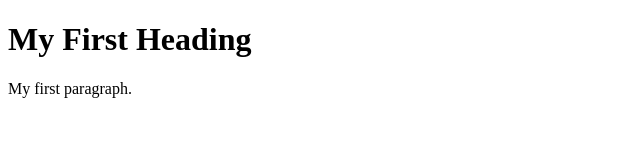
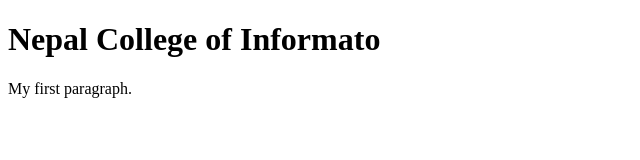
Before and after one commit to Resha321/demo, a plain HTML site: page index.html in a window 1280 px wide. Shown: the whole page, without its empty margins (0-640 px from the left). Drawn offline with Linux system fonts and the light colour scheme.

Commit message:
Update index.html
second commit

```diff
--- a/index.html
+++ b/index.html
@@ -2,7 +2,7 @@
 <html>
 <body>
 
-<h1>My First Heading</h1>
+<h1>Nepal College of Informato</h1>
 
 <p>My first paragraph.</p>
 
```
